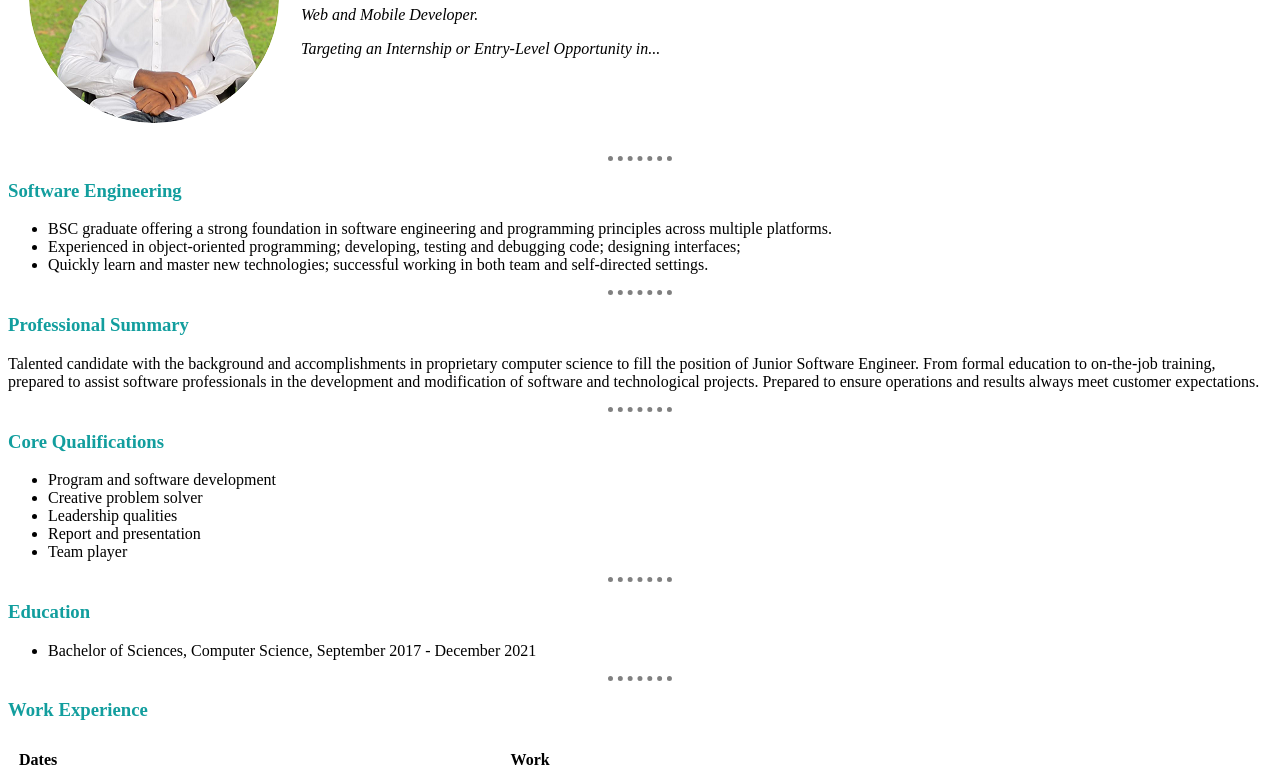
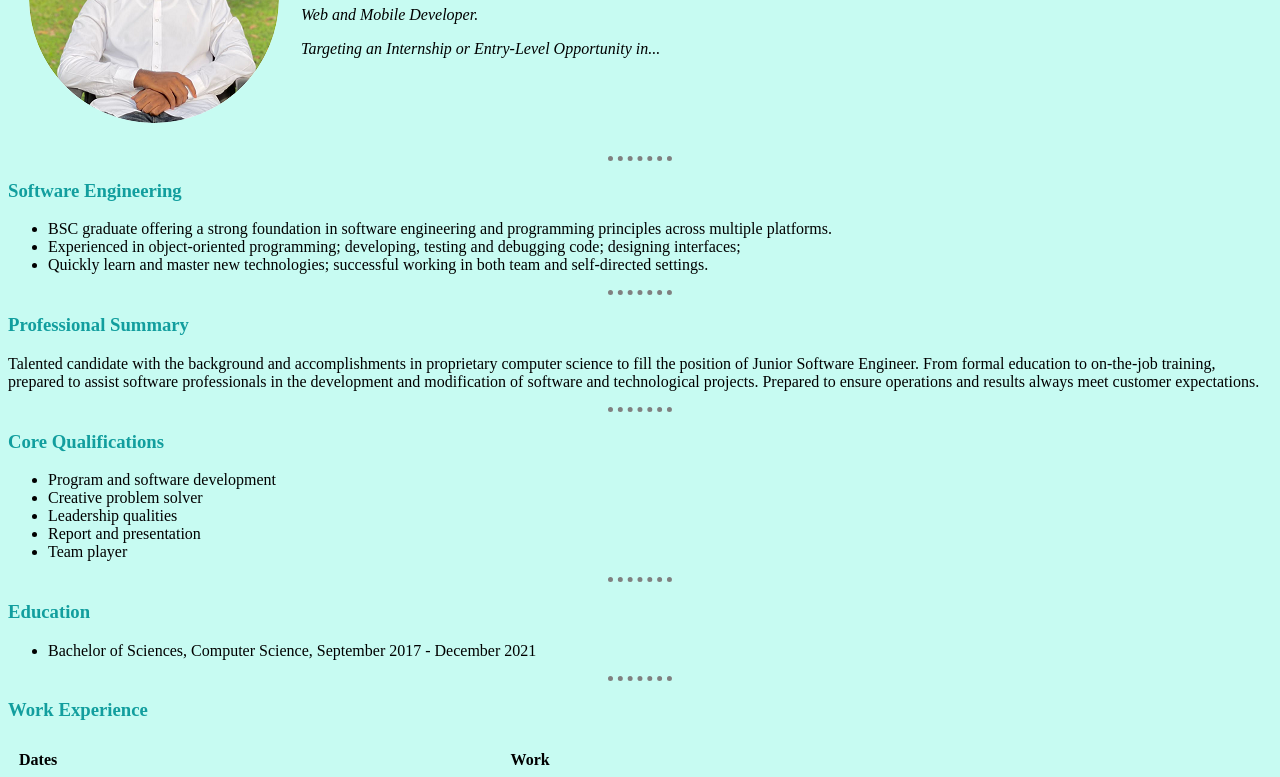
Before and after one commit to Kiyo99/Tindog, a website: page public/cv.html in a window 1280 px wide. Shown: the part 156-933 px from the top of the page. Drawn offline with Linux system fonts and the light colour scheme.

Commit message:
Minor changes

```diff
--- a/public/cv.css
+++ b/public/cv.css
@@ -1,5 +1,5 @@
 body {
-    background-color: white;
+    background-color: #c7fbf2;
 }
 
 hr {
```
